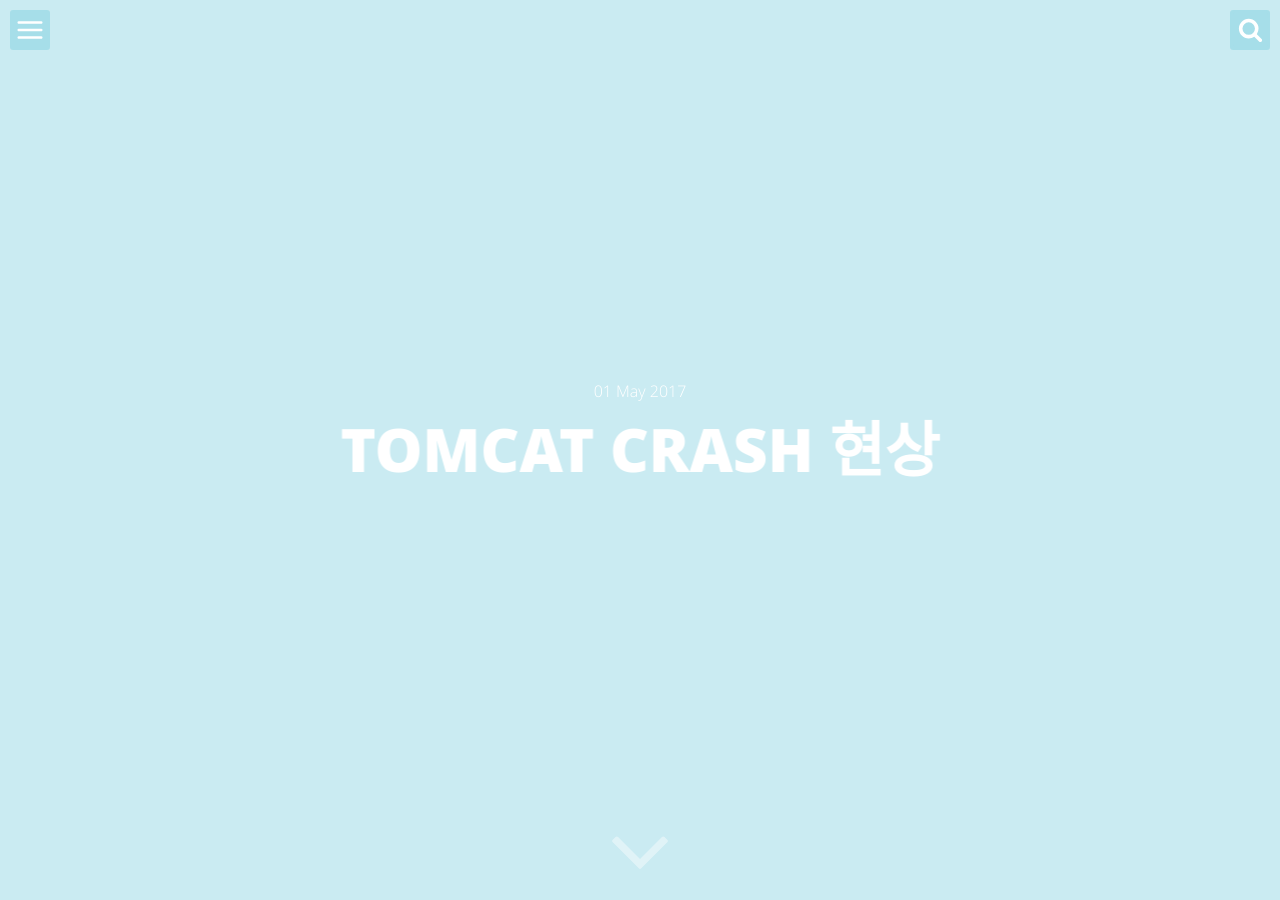
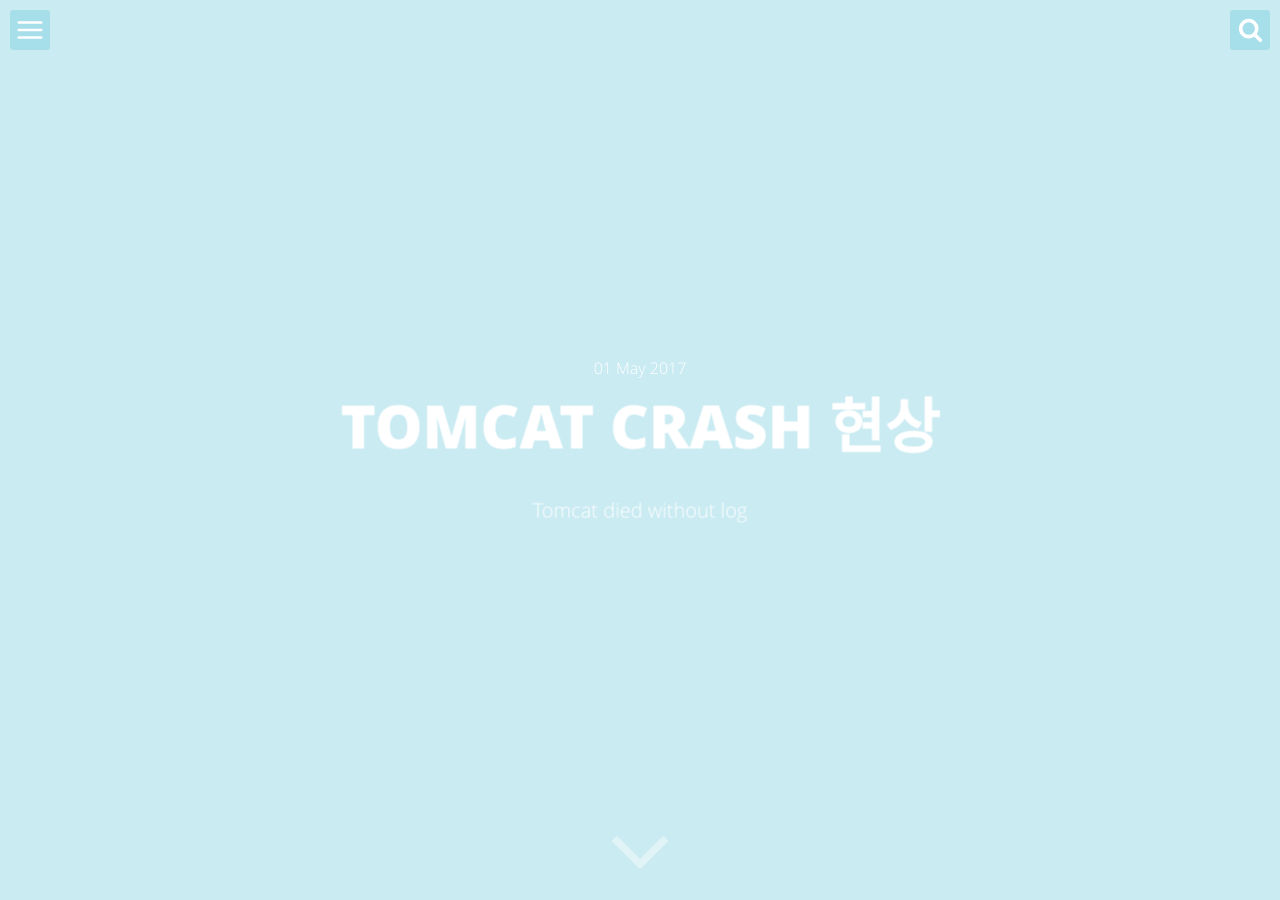
Before and after one commit to katoro/katoro.github.io, a Jekyll site: the page built from _posts/2017-05-01-tomcat-crash-현상.md, in a window 1280 px wide and 900 px high. Built offline with Jekyll 4.4.1, drawn with Linux system fonts in a browser that asks for light colours; comment, search, counter and statistics services are not loaded.

Commit message:
Update 2017-05-01-tomcat-crash-현상.md

```diff
--- a/_posts/2017-05-01-tomcat-crash-현상.md
+++ b/_posts/2017-05-01-tomcat-crash-현상.md
@@ -3,7 +3,7 @@ layout: post
 title: "Tomcat crash 현상"
 date: 2017-05-01 13:29:51
 image: '/assets/img/'
-description:
+description: "Tomcat died without log"
 tags:
 - aws
 - tomcat
```
